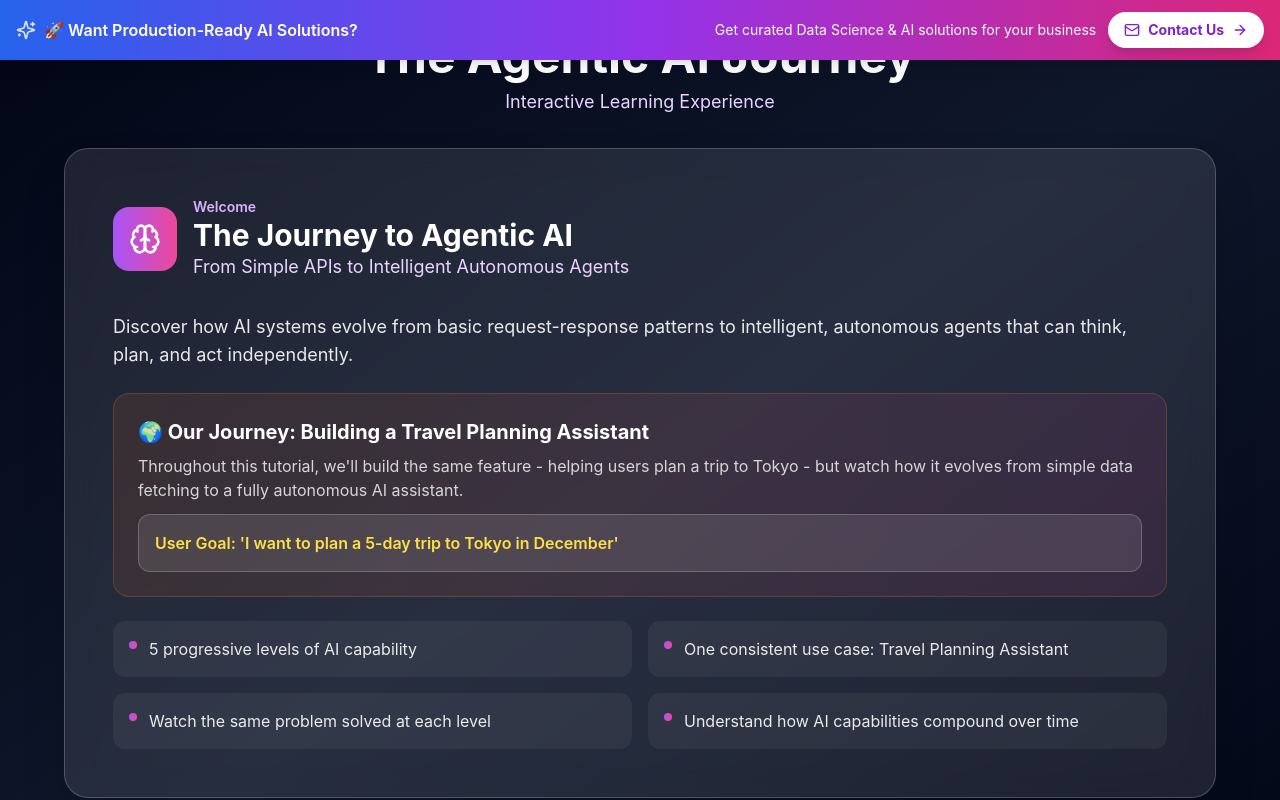
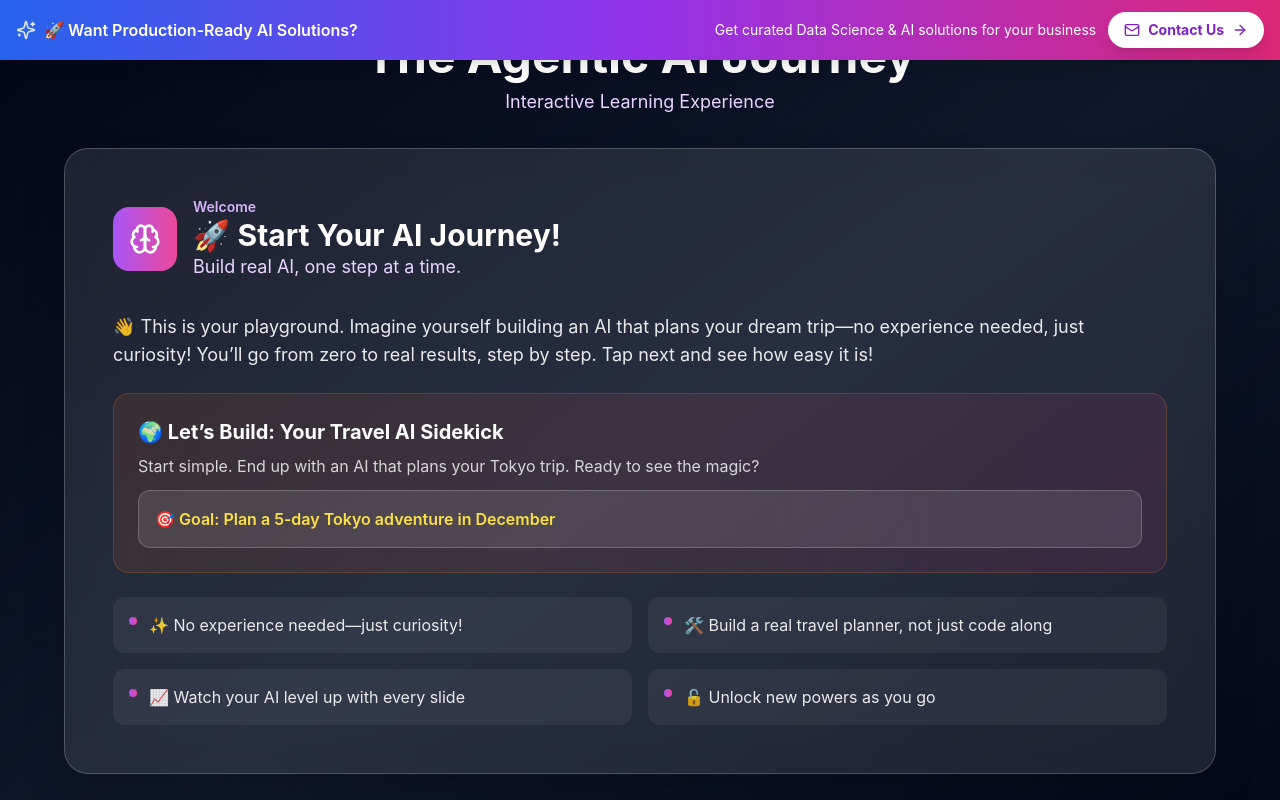
Before and after one commit to vjeai09/agenticai-demo, a React (Vite) app in the folder agentic-demo-frontend/: page / in a window 1280 px wide. Shown: the top 800 px of the page. Built offline with nearby package versions, Linux system fonts and the light colour scheme.

Commit message:
Content: update welcome slide to production-ready onboarding copy

```diff
--- a/agentic-demo-frontend/src/components/AgenticJourney.jsx
+++ b/agentic-demo-frontend/src/components/AgenticJourney.jsx
@@ -35,23 +35,23 @@ const AgenticJourney = ({ setActiveTab }) => {
   const slides = [
     {
       level: "Welcome",
-      title: "The Journey to Agentic AI",
-      subtitle: "From Simple APIs to Intelligent Autonomous Agents",
+      title: "🚀 Start Your AI Journey!",
+      subtitle: "Build real AI, one step at a time.",
       icon: Brain,
       color: "from-purple-500 to-pink-500",
       content: {
         type: "intro",
-        description: "Discover how AI systems evolve from basic request-response patterns to intelligent, autonomous agents that can think, plan, and act independently.",
+        description: "👋 This is your playground. Imagine yourself building an AI that plans your dream trip—no experience needed, just curiosity! You’ll go from zero to real results, step by step. Tap next and see how easy it is!",
         keyPoints: [
-          "5 progressive levels of AI capability",
-          "One consistent use case: Travel Planning Assistant",
-          "Watch the same problem solved at each level",
-          "Understand how AI capabilities compound over time"
+          "✨ No experience needed—just curiosity!",
+          "🛠️ Build a real travel planner, not just code along",
+          "📈 Watch your AI level up with every slide",
+          "🔓 Unlock new powers as you go"
         ],
         useCase: {
-          title: "🌍 Our Journey: Building a Travel Planning Assistant",
-          description: "Throughout this tutorial, we'll build the same feature - helping users plan a trip to Tokyo - but watch how it evolves from simple data fetching to a fully autonomous AI assistant.",
-          scenario: "User Goal: 'I want to plan a 5-day trip to Tokyo in December'"
+          title: "🌍 Let’s Build: Your Travel AI Sidekick",
+          description: "Start simple. End up with an AI that plans your Tokyo trip. Ready to see the magic?",
+          scenario: "🎯 Goal: Plan a 5-day Tokyo adventure in December"
         }
       }
     },
```
